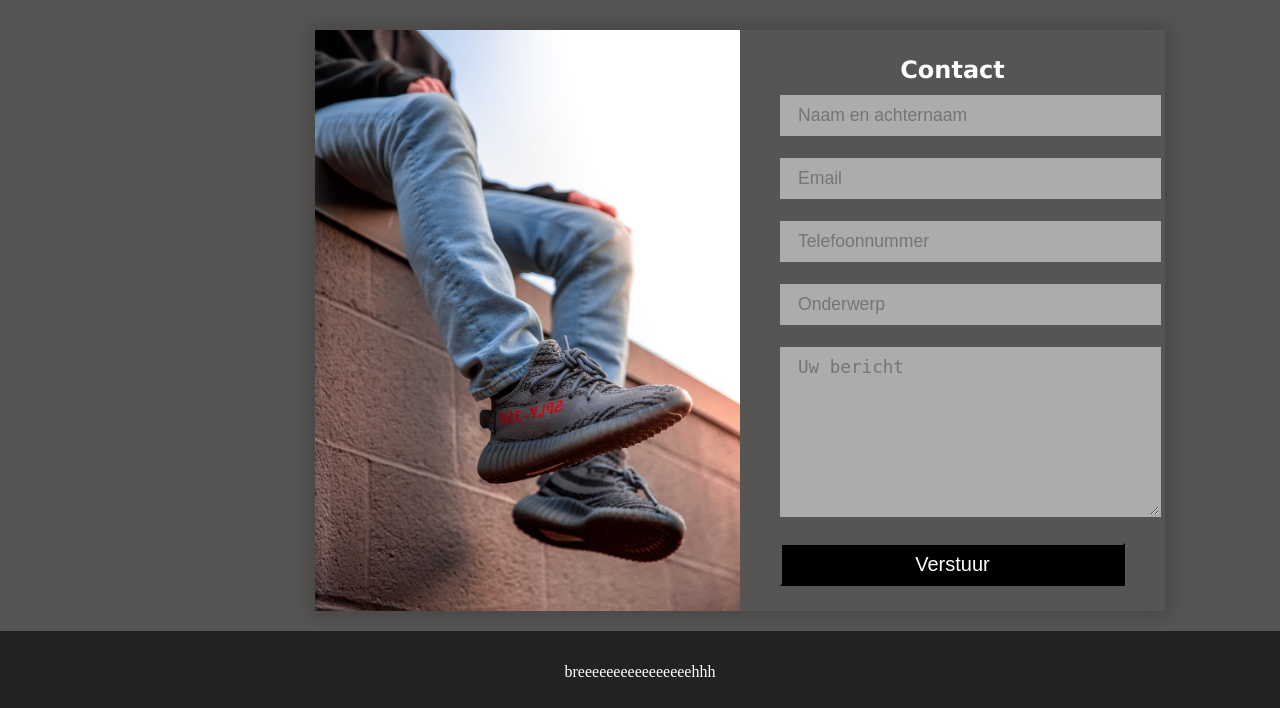
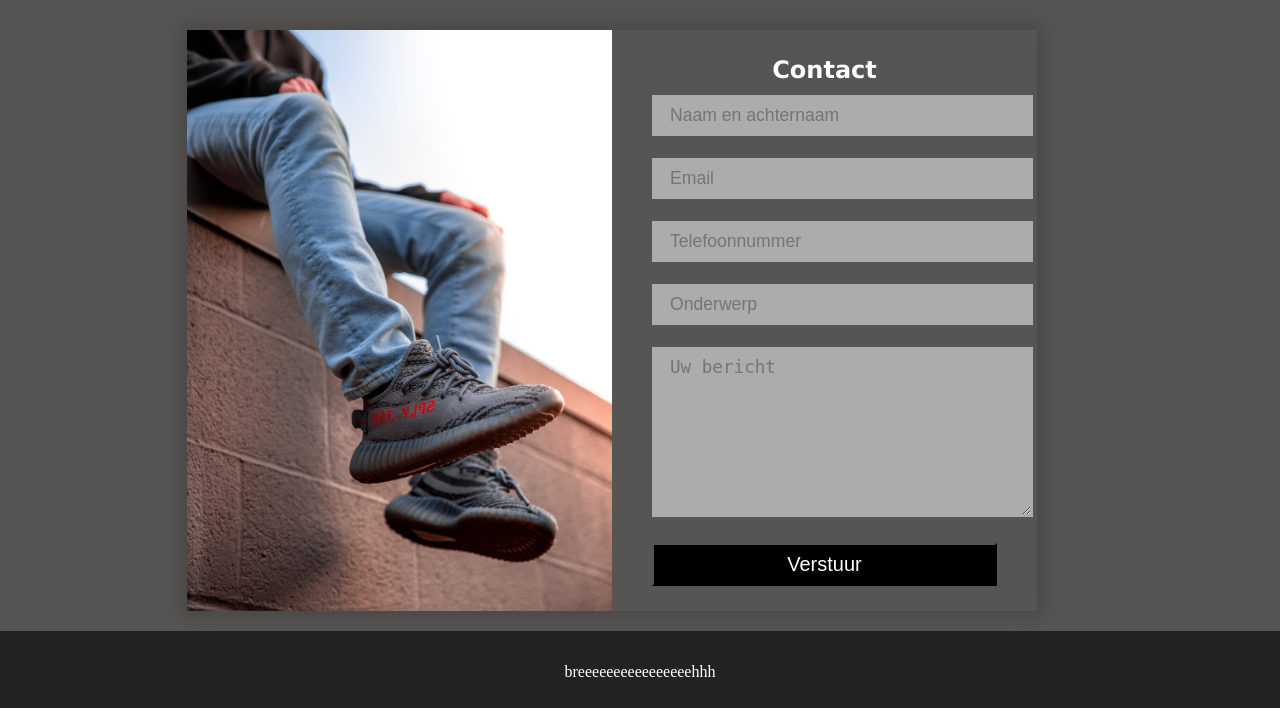
Before and after one commit to YasinCoban123/Project-3-2023, a PHP site: page /contact.php in a window 1280 px wide; the page is wider, and only the part inside the window is pictured. Shown: the part 110-818 px from the top of that part. Run offline with PHP 8.4, Linux system fonts and the light colour scheme.

Commit message:
my balls

```diff
--- a/project3/style.css
+++ b/project3/style.css
@@ -188,8 +188,8 @@ aside button {
 .contact {
   margin-top: 10px;
 	position: relative;
-	width: 100%;
-	height: 130%;
+	width: 80%;
+	height: 100%;
 	display: flex;
 	justify-content: center;
 	align-items: center;
```
